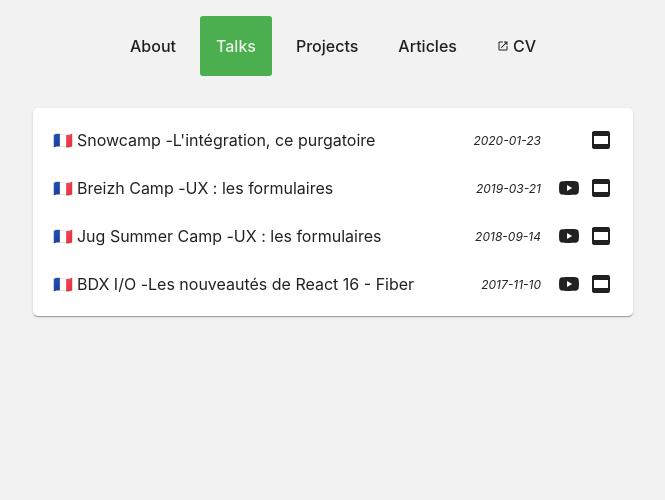
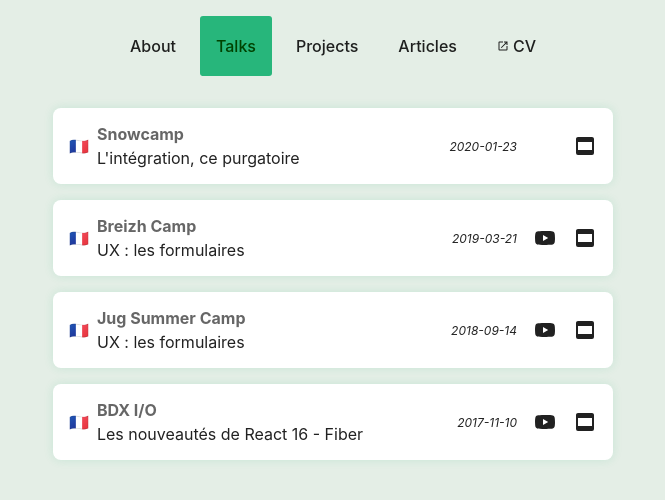
Before and after one commit to brunosabot/brunosabot.dev, a React (Create React App) app: page /about in a window 1280 px wide. Both pictures are taken after a click on the link "Talks". Shown: the top 500 px of the page, without its empty margins (307-972 px from the left). Built offline with nearby package versions, Linux system fonts and the light colour scheme.

Commit message:
First step to overall design review

```diff
--- a/src/components/routes/Articles.jsx
+++ b/src/components/routes/Articles.jsx
@@ -9,6 +9,11 @@ const Articles = () => {
   );
 
   const articles = [
+    {
+      title: "🇺🇸 New year resolutions the right way",
+      href: "https://medium.com/@brunosabot/new-year-resolutions-the-right-way-de4ba67627cc",
+      date: "2020-01-31"
+    },
     {
       title: "🇺🇸 Publish your Cloud Run App with GitHub Actions",
       href:
--- a/src/components/routes/Articles.module.css
+++ b/src/components/routes/Articles.module.css
@@ -1,27 +1,36 @@
 .Articles {
   align-items: center;
-  background: var(--background-dp1);
-  border-radius: 5px;
-  box-shadow: 0px 2px 1px -1px rgba(0, 0, 0, 0.2), 0px 1px 1px 0px rgba(0, 0, 0, 0.14),
-    0px 1px 3px 0px rgba(0, 0, 0, 0.12);
+  /* background: var(--background-dp1); */
+  /* border-radius: 5px; */
+  /* box-shadow: 0px 2px 1px -1px rgba(0, 0, 0, 0.2), 0px 1px 1px 0px rgba(0, 0, 0, 0.14),
+    0px 1px 3px 0px rgba(0, 0, 0, 0.12); */
   display: flex;
   flex-direction: column;
   margin: auto;
   max-width: 600px;
-  padding: 8px 16px;
+  /* padding: 8px 16px; */
 }
 .Article {
   align-items: center;
+  background-color: var(--background-dp1);
+  border-radius: 8px;
+  box-shadow: 0px 0px 10px var(--accent-color-light);
   color: inherit;
   display: flex;
   justify-content: space-between;
+  margin-bottom: 16px;
   max-width: 100%;
-  padding: 12px 0;
+  padding: 16px;
   text-decoration: none;
+  transition: 0.2s all cubic-bezier(0.4, 0, 0.6, 1);
   width: 560px;
 }
 .Article:hover {
   color: var(--accent-color);
+}
+.Article:focus {
+  box-shadow: 0px 0px 10px var(--accent-color);
+  outline: 0;
 }
 .Date {
   font-size: 12px;
--- a/src/components/routes/Projects.module.css
+++ b/src/components/routes/Projects.module.css
@@ -1,19 +1,30 @@
 .Projects {
   align-items: center;
-  background: var(--background-dp1);
+  /* background: var(--background-dp1); */
   border-radius: 5px;
-  box-shadow: 0px 2px 1px -1px rgba(0, 0, 0, 0.2), 0px 1px 1px 0px rgba(0, 0, 0, 0.14),
-    0px 1px 3px 0px rgba(0, 0, 0, 0.12);
+  /* box-shadow: 0px 2px 1px -1px rgba(0, 0, 0, 0.2), 0px 1px 1px 0px rgba(0, 0, 0, 0.14),
+    0px 1px 3px 0px rgba(0, 0, 0, 0.12); */
   display: flex;
   flex-direction: column;
   margin: auto;
   max-width: 400px;
-  padding: 16px;
+  /* padding: 16px; */
 }
+
 .Project {
+  background-color: var(--background-dp1);
+  border-radius: 8px;
+  box-shadow: 0px 0px 10px var(--accent-color-light);
+  margin-bottom: 16px;
   max-width: 100%;
+  padding: 16px 8px 16px 16px;
+  transition: 0.2s all cubic-bezier(0.4, 0, 0.6, 1);
   width: 400px;
 }
+.Project:focus {
+  box-shadow: 0px 0px 10px var(--accent-color);
+}
+
 .ProjectLink {
   display: block;
   margin: -16px -16px 0 -16px;
--- a/src/components/routes/Talks.module.css
+++ b/src/components/routes/Talks.module.css
@@ -1,12 +1,8 @@
 .Talks {
   align-items: center;
-  background: var(--background-dp1);
   border-radius: 5px;
-  box-shadow: 0px 2px 1px -1px rgba(0, 0, 0, 0.2), 0px 1px 1px 0px rgba(0, 0, 0, 0.14),
-    0px 1px 3px 0px rgba(0, 0, 0, 0.12);
   display: flex;
   flex-direction: column;
   margin: auto;
   max-width: 600px;
-  padding: 8px 16px;
 }
--- a/src/components/ui/talks/Talk.jsx
+++ b/src/components/ui/talks/Talk.jsx
@@ -1,6 +1,8 @@
 import PropTypes from "prop-types";
 import React, { useState } from "react";
 import styles from "./Talk.module.css";
+import TalkIconSlides from "./TalkIconSlides";
+import TalkIconVideo from "./TalkIconVideo";
 
 const Talk = ({ talk }) => {
   const [showVideo, setShowVideo] = useState(false);
@@ -11,32 +13,19 @@ const Talk = ({ talk }) => {
       key={talk.id}
     >
       <h3 className={styles.Head}>
+        <span className={styles.Language}>{talk.language}</span>
         <div className={styles.Name}>
-          <span className={styles.Language}>{talk.language}</span>
-          <span className={styles.Conference}>{talk.conference} - </span>
+          <span className={styles.Conference}>{talk.conference}</span>
           <span className={styles.Title}>{talk.title}</span>
         </div>
         <span className={styles.Date}>{talk.date}</span>
 
         <div className={styles.Icons}>
           {typeof talk.id === "string" ? (
-            <span
-              className={styles.Icon}
-              target="_blank"
-              rel="noopener noreferrer"
-              onClick={() => setShowVideo(!showVideo)}
-            >
-              <svg viewBox="0 0 24 24" className={styles.VideoIcon}>
-                <path d="M10,15L15.19,12L10,9V15M21.56,7.17C21.69,7.64 21.78,8.27 21.84,9.07C21.91,9.87 21.94,10.56 21.94,11.16L22,12C22,14.19 21.84,15.8 21.56,16.83C21.31,17.73 20.73,18.31 19.83,18.56C19.36,18.69 18.5,18.78 17.18,18.84C15.88,18.91 14.69,18.94 13.59,18.94L12,19C7.81,19 5.2,18.84 4.17,18.56C3.27,18.31 2.69,17.73 2.44,16.83C2.31,16.36 2.22,15.73 2.16,14.93C2.09,14.13 2.06,13.44 2.06,12.84L2,12C2,9.81 2.16,8.2 2.44,7.17C2.69,6.27 3.27,5.69 4.17,5.44C4.64,5.31 5.5,5.22 6.82,5.16C8.12,5.09 9.31,5.06 10.41,5.06L12,5C16.19,5 18.8,5.16 19.83,5.44C20.73,5.69 21.31,6.27 21.56,7.17Z" />
-              </svg>
-            </span>
+            <TalkIconVideo onClick={() => setShowVideo(!showVideo)} />
           ) : null}
 
-          <a href={talk.slides} className={styles.Icon} target="_blank" rel="noopener noreferrer">
-            <svg viewBox="0 0 24 24" className={styles.SlidesIcon}>
-              <path d="M19,16H5V8H19M19,3H5C3.89,3 3,3.89 3,5V19A2,2 0 0,0 5,21H19A2,2 0 0,0 21,19V5C21,3.89 20.1,3 19,3Z" />
-            </svg>
-          </a>
+          <TalkIconSlides href={talk.slides} />
         </div>
       </h3>
 
--- a/src/components/ui/talks/Talk.module.css
+++ b/src/components/ui/talks/Talk.module.css
@@ -5,14 +5,34 @@
   white-space: nowrap;
 }
 .Talk {
+  background-color: var(--background-dp1);
+  border-radius: 8px;
+  box-shadow: 0px 0px 10px var(--accent-color-light);
+  margin-bottom: 16px;
   max-width: 100%;
+  padding: 16px 8px 16px 16px;
+  transition: 0.2s all cubic-bezier(0.4, 0, 0.6, 1);
   width: 560px;
 }
 .Talk:hover {
   color: var(--accent-color);
 }
+.Talk:focus {
+  box-shadow: 0px 0px 10px var(--accent-color);
+}
 .TalkNoVideo:hover {
   color: inherit;
+}
+.Conference {
+  color: var(--text-medium-color);
+  font-weight: 700;
+  margin-bottom: 4px;
+}
+.Talk:hover .Conference {
+  color: inherit;
+}
+.TalkNoVideo.Talk:hover .Conference {
+  color: var(--text-medium-color);
 }
 .Head {
   align-items: center;
@@ -22,15 +42,15 @@
   font-weight: 400;
   justify-content: space-between;
   margin: 0;
-  padding: 12px 0;
 }
 .TalkNoVideo .Head {
   cursor: initial;
 }
 .Name {
-  align-items: center;
   display: flex;
+  flex-direction: column;
   flex-grow: 1;
+  justify-content: center;
 }
 .Video {
   display: block;
@@ -38,33 +58,43 @@
   max-width: 100%;
 }
 .Language {
-  margin-right: 4px;
+  margin-right: 8px;
 }
 .Icons {
   display: flex;
   justify-content: flex-end;
   margin-left: 8px;
-  width: 64px;
+  width: 80px;
 }
 .Icon {
+  border-radius: 20px;
   display: block;
-  margin-left: 8px;
+  padding: 8px;
+  transition: 0.2s all cubic-bezier(0.4, 0, 0.6, 1);
+}
+.Icon:hover,
+.Icon:focus {
+  background-color: var(--accent-color-light);
+  outline: 0;
 }
 .SlidesIcon {
   display: block;
+  fill: var(--text-color);
   height: 24px;
   transition: 0.2s all cubic-bezier(0.4, 0, 0.6, 1);
   width: 24px;
 }
-.SlidesIcon:hover {
+.Icon:focus .SlidesIcon,
+.Icon:hover .SlidesIcon {
   fill: #f4b400;
 }
 .VideoIcon {
   display: block;
+  fill: var(--text-color);
   height: 24px;
-  transition: 0.2s all cubic-bezier(0.4, 0, 0.6, 1);
   width: 24px;
 }
-.VideoIcon:hover {
+.Icon:focus .VideoIcon,
+.Icon:hover .VideoIcon {
   fill: #ff0000;
 }
--- /dev/null
+++ b/src/components/ui/talks/TalkIconSlides.jsx
@@ -0,0 +1,19 @@
+import PropTypes from "prop-types";
+import React from "react";
+import styles from "./Talk.module.css";
+
+const TalkIconSlides = ({ href }) => {
+  return (
+    <a href={href} className={styles.Icon} target="_blank" rel="noopener noreferrer">
+      <svg viewBox="0 0 24 24" className={styles.SlidesIcon}>
+        <path d="M19,16H5V8H19M19,3H5C3.89,3 3,3.89 3,5V19A2,2 0 0,0 5,21H19A2,2 0 0,0 21,19V5C21,3.89 20.1,3 19,3Z" />
+      </svg>
+    </a>
+  );
+};
+
+TalkIconSlides.propTypes = {
+  onClick: PropTypes.func.isRequired
+};
+
+export default TalkIconSlides;
--- /dev/null
+++ b/src/components/ui/talks/TalkIconVideo.jsx
@@ -0,0 +1,25 @@
+import PropTypes from "prop-types";
+import React from "react";
+import styles from "./Talk.module.css";
+
+const TalkIconVideo = ({ onClick }) => {
+  return (
+    <span
+      className={styles.Icon}
+      target="_blank"
+      rel="noopener noreferrer"
+      onClick={onClick}
+      tabIndex="0"
+    >
+      <svg viewBox="0 0 24 24" className={styles.VideoIcon}>
+        <path d="M10,15L15.19,12L10,9V15M21.56,7.17C21.69,7.64 21.78,8.27 21.84,9.07C21.91,9.87 21.94,10.56 21.94,11.16L22,12C22,14.19 21.84,15.8 21.56,16.83C21.31,17.73 20.73,18.31 19.83,18.56C19.36,18.69 18.5,18.78 17.18,18.84C15.88,18.91 14.69,18.94 13.59,18.94L12,19C7.81,19 5.2,18.84 4.17,18.56C3.27,18.31 2.69,17.73 2.44,16.83C2.31,16.36 2.22,15.73 2.16,14.93C2.09,14.13 2.06,13.44 2.06,12.84L2,12C2,9.81 2.16,8.2 2.44,7.17C2.69,6.27 3.27,5.69 4.17,5.44C4.64,5.31 5.5,5.22 6.82,5.16C8.12,5.09 9.31,5.06 10.41,5.06L12,5C16.19,5 18.8,5.16 19.83,5.44C20.73,5.69 21.31,6.27 21.56,7.17Z" />
+      </svg>
+    </span>
+  );
+};
+
+TalkIconVideo.propTypes = {
+  onClick: PropTypes.func.isRequired
+};
+
+export default TalkIconVideo;
--- a/src/index.css
+++ b/src/index.css
@@ -18,13 +18,14 @@ body {
 
 @media (prefers-color-scheme: light) {
   body {
-    --accent-color: #4caf4f;
-    --background: rgba(0, 0, 0, 0.05);
+    --accent-color: #27b67b;
+    --accent-color-light: rgba(39, 182, 123, 0.15);
+    --background: rgb(228, 238, 230);
     --text-color: rgba(0, 0, 0, 0.87);
     --text-medium-color: rgba(0, 0, 0, 0.6);
-    --text-reverse-color: rgba(255, 255, 255, 0.87);
-    --background-dp1: rgb(255, 255, 255, 1);
-    --background-dp2: rgb(0, 0, 0, 0.1);
+    --text-reverse-color: rgba(0, 66, 0, 1);
+    --background-dp1: rgba(255, 255, 255, 1);
+    --background-dp2: rgba(0, 0, 0, 0.1);
   }
 }
 
```
Also changed, not shown: public/index.html (+0 -24 lines).
